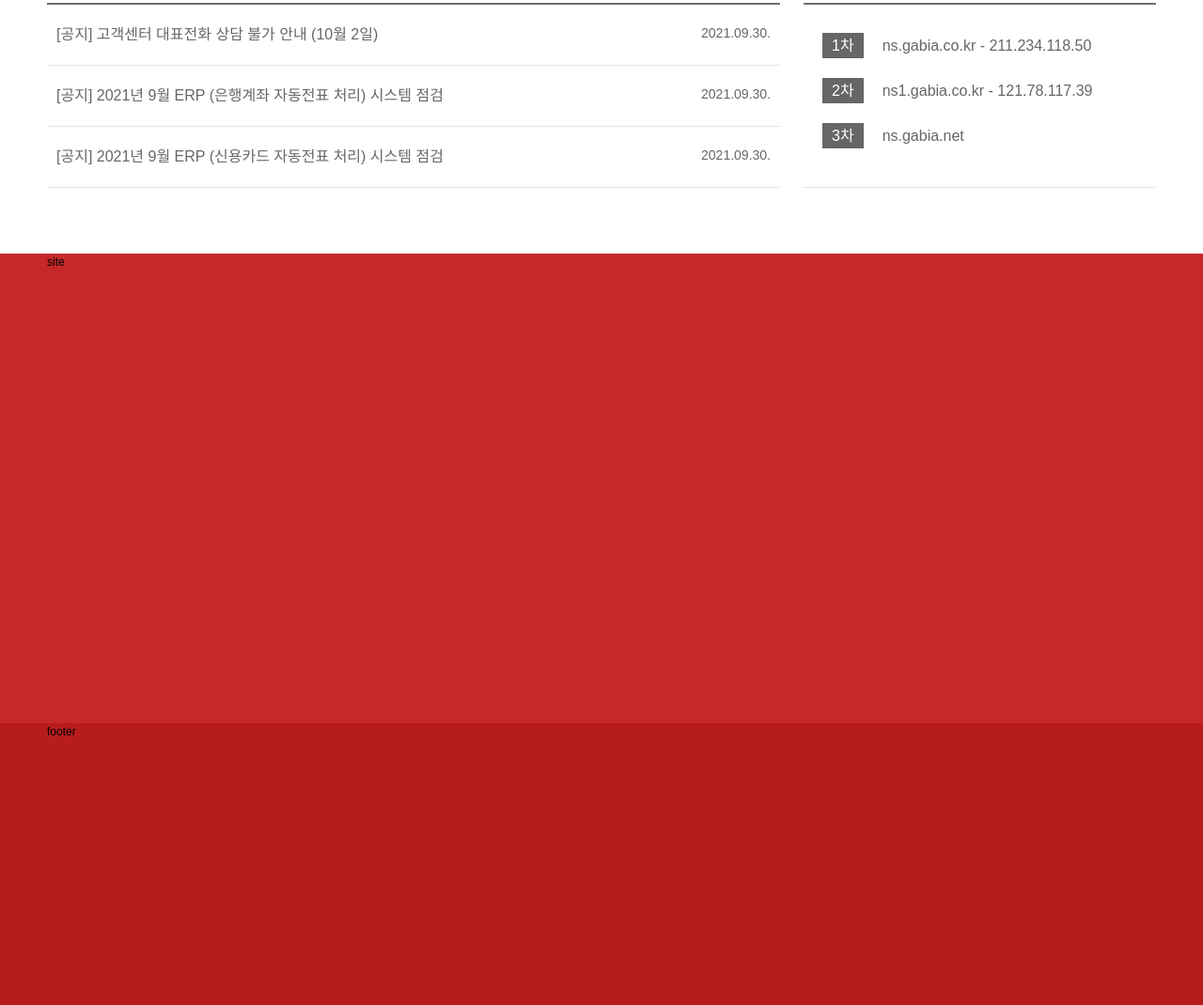
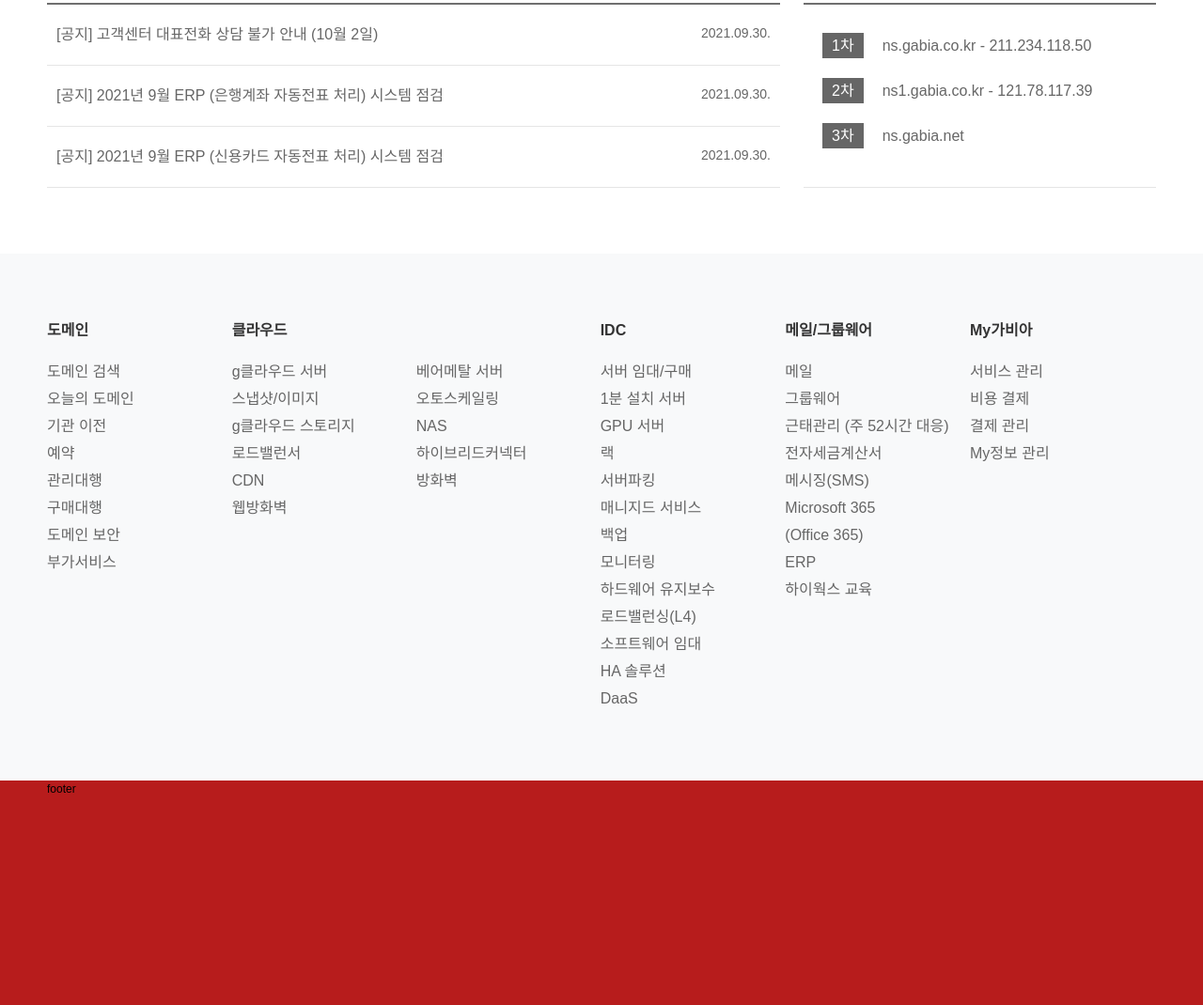
Before and after one commit to lienkooky/Cloning_gabia, a plain HTML site: page index.html in a window 1280 px wide. Shown: the part 3150-4220 px from the top of the page at 94% size. Drawn offline with Linux system fonts and the light colour scheme; a web font is replaced by a local one.

Commit message:
done site

```diff
--- a/assets/css/style.css
+++ b/assets/css/style.css
@@ -35,8 +35,7 @@
 #blog {
 }
 #site {
-  height: 500px;
-  background-color: #c62828;
+  background-color: #f8f9fa;
 }
 #footer {
   height: 300px;
@@ -396,3 +395,35 @@
   margin-right: 20px;
   padding: 5px 10px;
 }
+
+/* site */
+.site {
+  overflow: hidden;
+  padding: 70px 0;
+}
+.site > div {
+  width: 16.6666%;
+  float: left;
+}
+.site > div h4 {
+  font-size: 16px;
+  margin-bottom: 20px;
+  font-weight: bold;
+}
+.site > div li {
+  padding-bottom: 5px;
+}
+.site > div li a {
+  font-size: 16px;
+  color: #666;
+}
+.site > div.two {
+  width: 33.2222%;
+}
+.site > div.two ul {
+  overflow: hidden;
+}
+.site > div.two li {
+  float: left;
+  width: 50%;
+}
--- a/index.html
+++ b/index.html
@@ -212,8 +212,81 @@
             </section>
             <!-- blog -->
             <section id="site">
-                <h3 class="ir">제목</h3>
-                <div class="container">site</div>
+                <h3 class="ir">사이트 전체 메뉴</h3>
+                <div class="container">
+                    <div class="site">
+                        <div>
+                            <h4><a href="#">도메인</a></h4>
+                            <ul>
+                                <li><a href="#">도메인 검색</a></li>
+                                <li><a href="#">오늘의 도메인</a></li>
+                                <li><a href="#">기관 이전</a></li>
+                                <li><a href="#">예약</a></li>
+                                <li><a href="#">관리대행</a></li>
+                                <li><a href="#">구매대행</a></li>
+                                <li><a href="#">도메인 보안</a></li>
+                                <li><a href="#">부가서비스</a></li>
+                            </ul>
+                        </div>
+                        <div class="two">
+                            <h4><a href="#">클라우드</a></h4>
+                            <ul>
+                                <li><a href="#">g클라우드 서버</a></li>
+                                <li><a href="#">베어메탈 서버</a></li>
+                                <li><a href="#">스냅샷/이미지</a></li>
+                                <li><a href="#">오토스케일링</a></li>
+                                <li><a href="#">g클라우드 스토리지</a></li>
+                                <li><a href="#">NAS</a></li>
+                                <li><a href="#">로드밸런서</a></li>
+                                <li><a href="#">하이브리드커넥터</a></li>
+                                <li><a href="#">CDN</a></li>
+                                <li><a href="#">방화벽</a></li>
+                                <li><a href="#">웹방화벽</a></li>
+                            </ul>
+                        </div>
+                        <div>
+                            <h4><a href="#">IDC</a></h4>
+                            <ul>
+                                <li><a href="#">서버 임대/구매</a></li>
+                                <li><a href="#">1분 설치 서버</a></li>
+                                <li><a href="#">GPU 서버</a></li>
+                                <li><a href="#">랙</a></li>
+                                <li><a href="#">서버파킹</a></li>
+                                <li><a href="#">매니지드 서비스</a></li>
+                                <li><a href="#">백업</a></li>
+                                <li><a href="#">모니터링</a></li>
+                                <li><a href="#">하드웨어 유지보수</a></li>
+                                <li><a href="#">로드밸런싱(L4)</a></li>
+                                <li><a href="#">소프트웨어 임대</a></li>
+                                <li><a href="#">HA 솔루션</a></li>
+                                <li><a href="#">DaaS</a></li>
+                            </ul>
+                        </div>
+                        <div>
+                            <h4><a href="#">메일/그룹웨어</a></h4>
+                            <ul>
+                                <li><a href="#">메일</a></li>
+                                <li><a href="#">그룹웨어</a></li>
+                                <li><a href="#">근태관리 (주 52시간 대응)</a></li>
+                                <li><a href="#">전자세금계산서</a></li>
+                                <li><a href="#"> 메시징(SMS)</a></li>
+                                <li><a href="#">Microsoft 365</a></li>
+                                <li><a href="#">(Office 365)</a></li>
+                                <li><a href="#"> ERP</a></li>
+                                <li><a href="#"> 하이웍스 교육</a></li>
+                            </ul>
+                        </div>
+                        <div>
+                            <h4><a href="#">My가비아</a></h4>
+                            <ul>
+                                <li><a href="#">서비스 관리</a></li>
+                                <li><a href="#">비용 결제</a></li>
+                                <li><a href="#">결제 관리</a></li>
+                                <li><a href="#">My정보 관리</a></li>
+                            </ul>
+                        </div>
+                    </div>
+                </div>
             </section>
             <!-- site -->
         </main>
```
